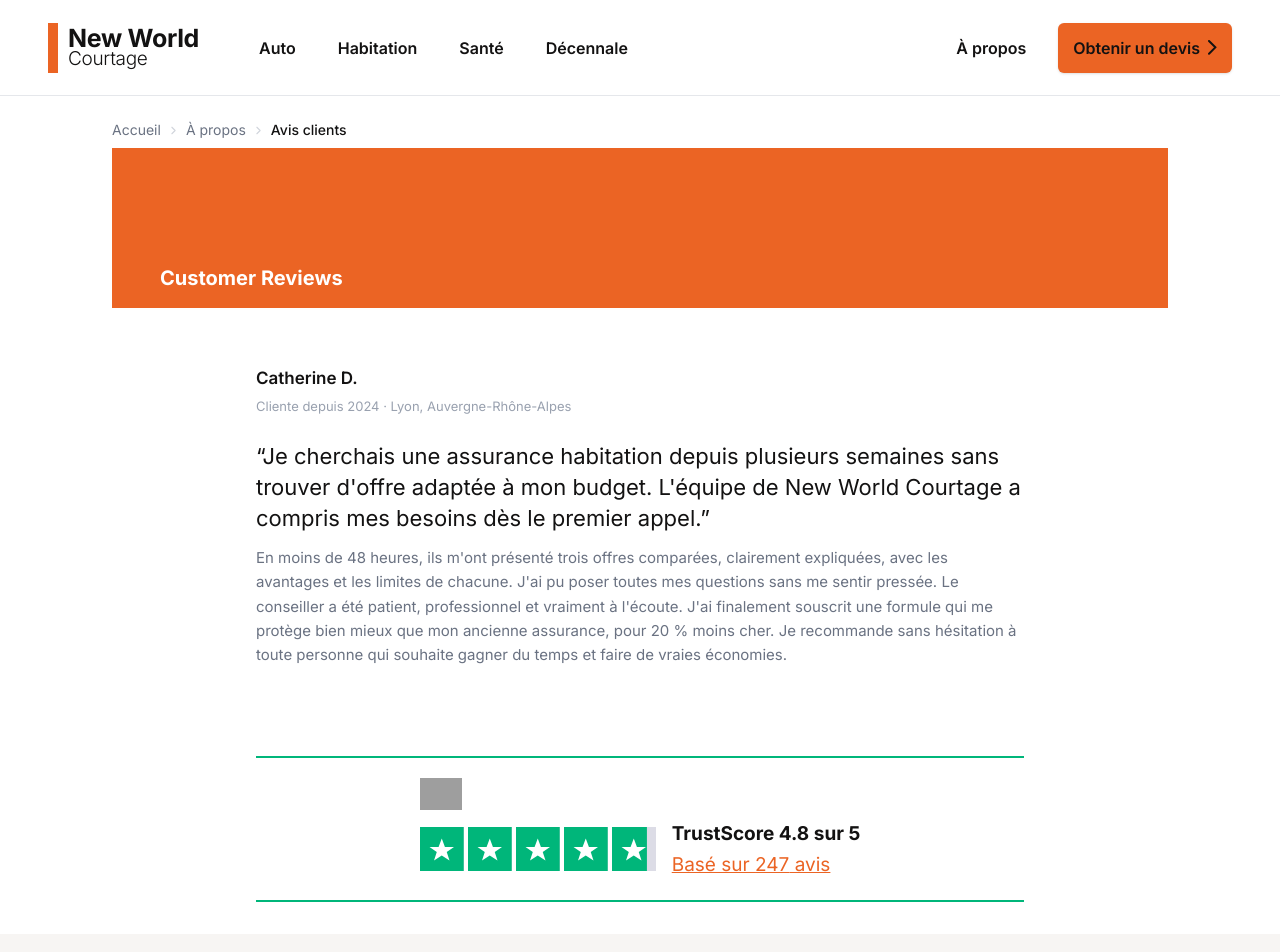
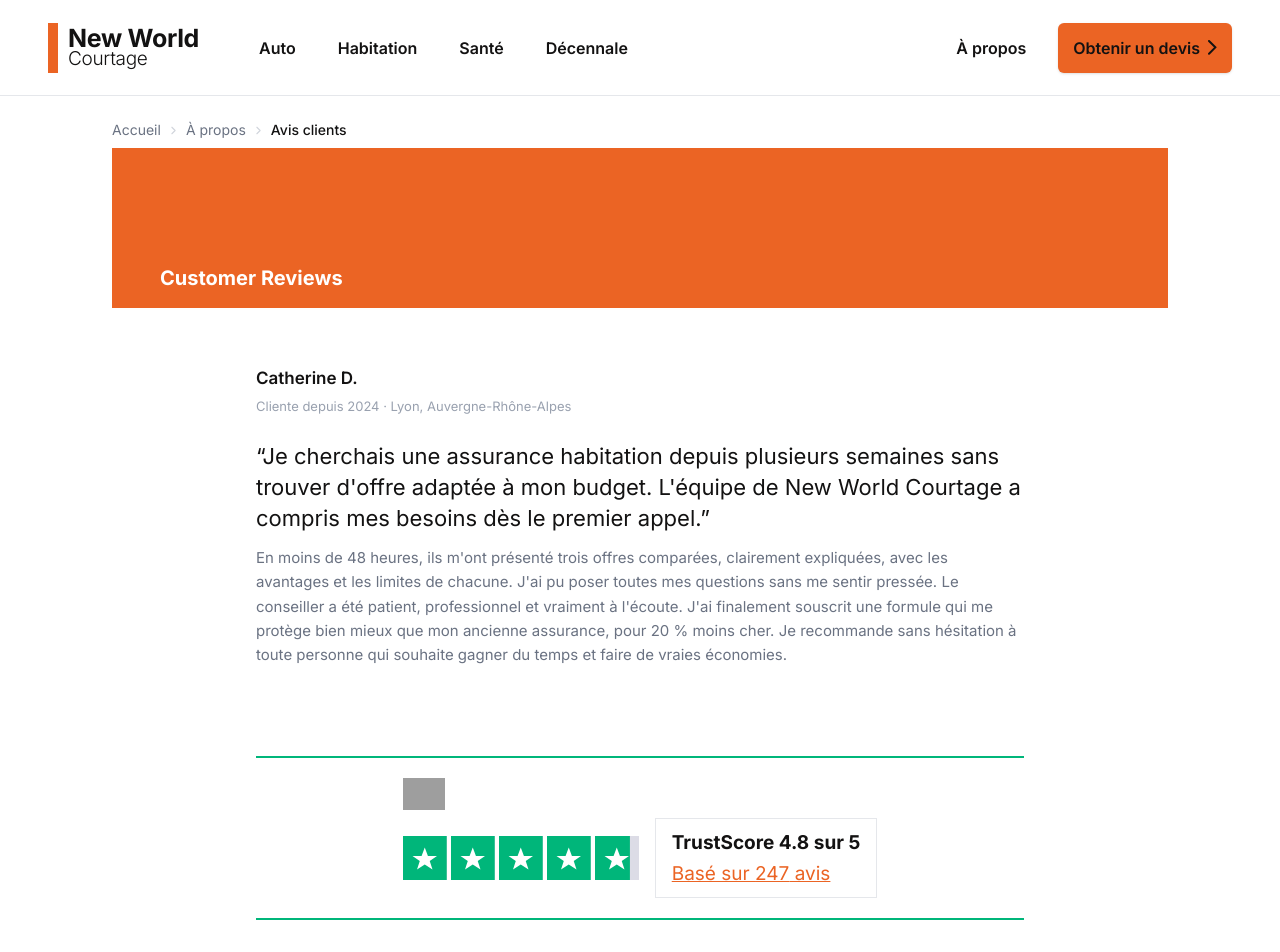
Before and after one commit to mehdibenrabiaa/new_world_courtage, a Next.js app: page /about/reviews in a window 1280 px wide. Shown: the top 952 px of the page. Built offline with nearby package versions, Linux system fonts and the light colour scheme; grey boxes are pictures that could not be loaded.

Commit message:
trustpilot: wrap TrustScore text in bordered container

```diff
--- a/pages/about/reviews.js
+++ b/pages/about/reviews.js
@@ -278,7 +278,7 @@ function TrustPilotBlock() {
                 <TpStarBox key={i} fill={fill} />
               ))}
             </div>
-            <div className="flex flex-col gap-0">
+            <div className="flex flex-col gap-0 border border-gray-200 px-4 py-2">
               <p className="text-[19px] font-bold text-[#131212]">
                 TrustScore {score} sur 5
               </p>
```
